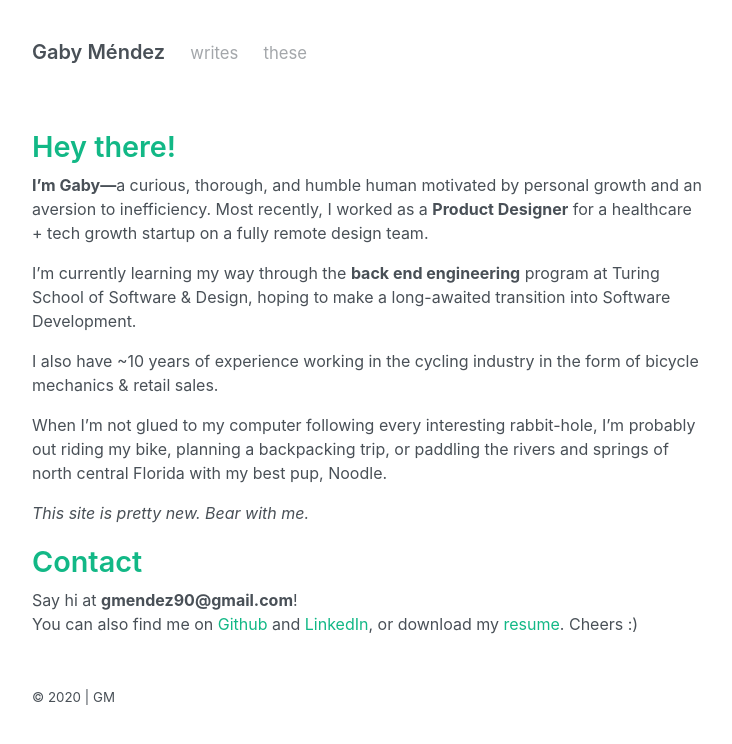
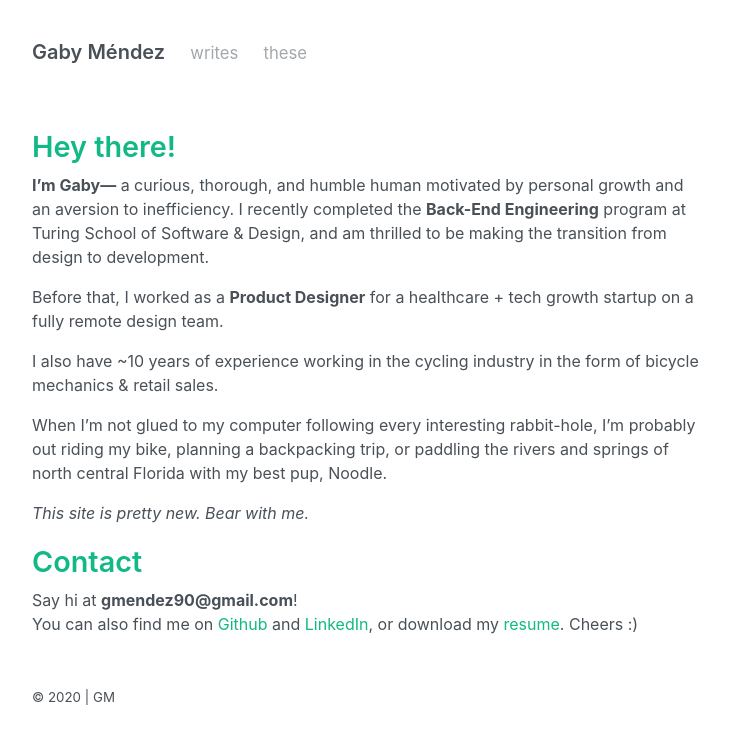
Before and after one commit to gabichuelas/gabichuelas.github.io, a Jekyll site: the page built from index.md, in a window 1280 px wide. Shown: the top 744 px of the page, without its empty margins (272-1004 px from the left). Built offline with Jekyll 4.4.1, drawn with Linux system fonts in a browser that asks for light colours.

Commit message:
Update about me

```diff
--- a/index.md
+++ b/index.md
@@ -5,9 +5,9 @@
 
 # Hey there!
 
-**I'm Gaby—**a curious, thorough, and humble human motivated by personal growth and an aversion to inefficiency. Most recently, I worked as a **Product Designer** for a healthcare + tech growth startup on a fully remote design team.
+**I'm Gaby—** a curious, thorough, and humble human motivated by personal growth and an aversion to inefficiency. I recently completed the **Back-End Engineering** program at Turing School of Software & Design, and am thrilled to be making the transition from design to development.
 
-I'm currently learning my way through the **back end engineering** program at Turing School of Software & Design, hoping to make a long-awaited transition into Software Development.
+Before that, I worked as a **Product Designer** for a healthcare + tech growth startup on a fully remote design team.
 
 I also have ~10 years of experience working in the cycling industry in the form of bicycle mechanics & retail sales.
 
```
